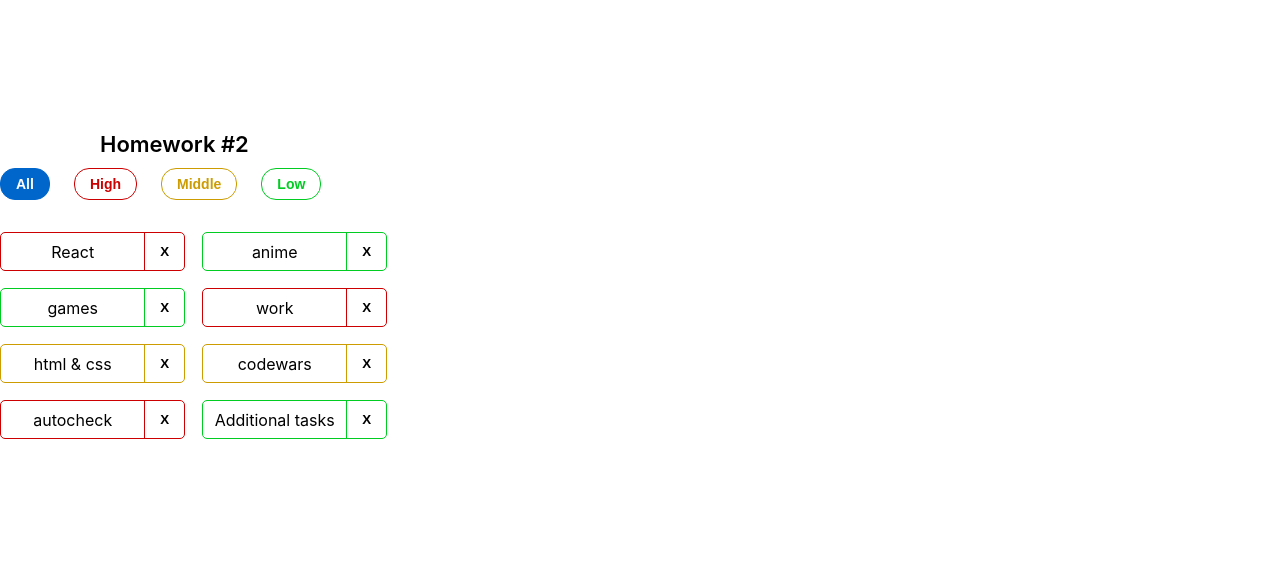
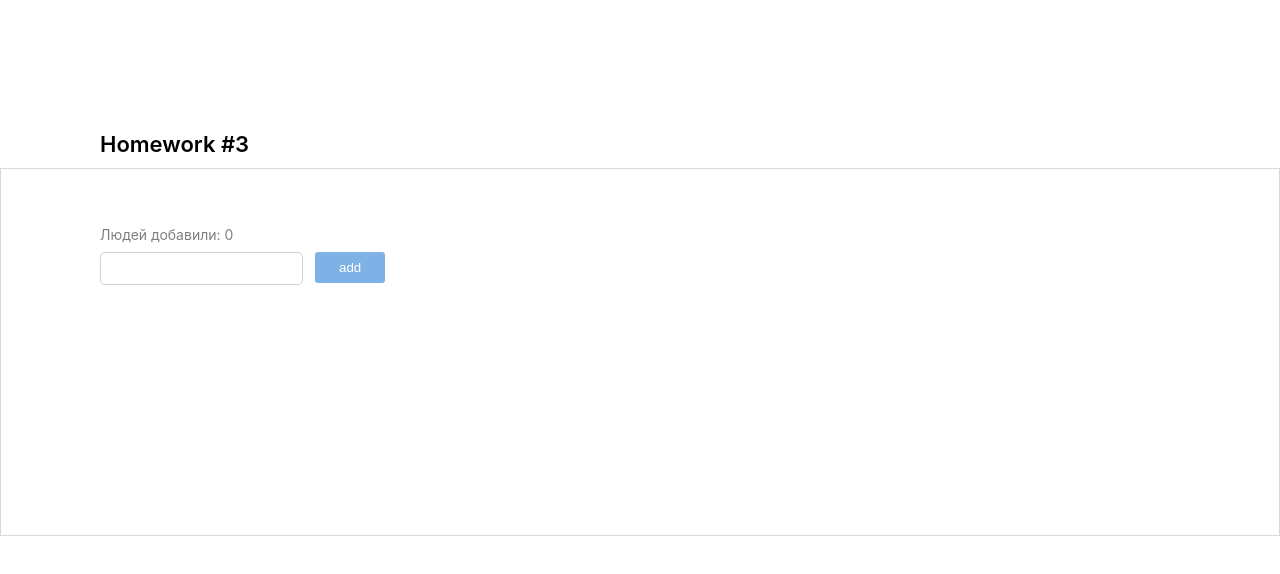
Before and after one commit to puerchik/hw_autocheck, a React (Create React App) app: page /#/pre-junior in a window 1280 px wide. Shown: the top 574 px of the page. Built offline with nearby package versions, Linux system fonts and the light colour scheme.

Commit message:
homework 3

```diff
--- a/src/s1-main/App.module.css
+++ b/src/s1-main/App.module.css
@@ -3,7 +3,8 @@
 }
 
 .hw {
-
+    padding-top: 57px;
+    padding-bottom: 243px;
 }
 
 .hwTitle {
--- a/src/s1-main/App.tsx
+++ b/src/s1-main/App.tsx
@@ -2,14 +2,15 @@
 import s from './App.module.css'
 import HW1 from '../s2-homeworks/hw01/HW1'
 import HW2 from '../s2-homeworks/hw02/HW2'
+import HW3 from '../s2-homeworks/hw03/HW3'
 
 
 function App() {
     return (
         <div className={s.App}>
             {/* <HW1/> */}
-            <HW2/>
-            {/*<HW3/>*/}
+            {/* <HW2/> */}
+            <HW3/>
             {/*<HW4/>*/}
 
             {/*при выполнении дз 5 и более - закомментировать здесь дз 1-4, так как они есть внутри дз 5*/}
--- a/src/s2-homeworks/hw03/Greeting.module.css
+++ b/src/s2-homeworks/hw03/Greeting.module.css
@@ -1,35 +1,70 @@
-.greetingForm {
-}
+.greetingForm {}
 
-.inputAndButtonContainer {
-}
+.inputAndButtonContainer {}
 
 .error {
+    font-style: normal;
+    font-weight: 400;
+    font-size: 14px;
+    line-height: 17px;
+    color: #CC0000;
 }
 
 .input {
+    margin-right: 12px;
+    border: 1px solid #D1D1D1;
+    border-radius: 5px;
+    padding: 8px 12px;
+    margin-bottom: 7px;
 }
 
 .input:focus {
+    outline: none;
 }
 
 .errorInput {
+    margin-right: 12px;
+    border: 1px solid #CC0000;
+    border-radius: 5px;
+    padding: 8px 12px;
+    margin-bottom: 7px;
 }
 
 .button {
+    background: #0066CC;
+    border-radius: 3px;
+    color: #FFFFFF;
+    padding: 8px 24px;
+    height: 100%;
+    border: none;
 }
 
 .button:focus {
+
 }
 
-.button:active {
-}
+.button:active {}
 
 .button:disabled {
+    background: #0066CC;
+    opacity: 0.5;
+    border-radius: 3px;
+    color: #FFFFFF;
+    padding: 8px 24px;
+    height: 100%;
 }
 
 .text {
+    font-style: normal;
+    font-weight: 400;
+    font-size: 14px;
+    line-height: 17px;
+    color: rgba(0, 0, 0, 0.5);
+    margin-bottom: 9px;
 }
 
-.greeting {
+.greeting {}
+
+.inputWrapper {
+    display: flex;
 }
--- a/src/s2-homeworks/hw03/Greeting.tsx
+++ b/src/s2-homeworks/hw03/Greeting.tsx
@@ -1,15 +1,15 @@
-import React, {ChangeEvent, KeyboardEvent} from 'react'
+import React, { ChangeEvent, KeyboardEvent } from 'react'
 import s from './Greeting.module.css'
 
 type GreetingPropsType = {
-    name: any // need to fix any
-    setNameCallback: any // need to fix any
-    addUser: any // need to fix any
-    onBlur: any // need to fix any
-    onEnter: any // need to fix any
-    error: any // need to fix any
-    totalUsers: any // need to fix any
-    lastUserName?: any // need to fix any
+    name: string // need to fix any
+    setNameCallback: (e: ChangeEvent<HTMLInputElement>) => void // need to fix any
+    addUser: () => void // need to fix any
+    onBlur: () => void // need to fix any
+    onEnter: (e: KeyboardEvent<HTMLInputElement>) => void // need to fix any
+    error: string // need to fix any
+    totalUsers: number // need to fix any
+    lastUserName?: string | undefined // need to fix any
 }
 
 // презентационная компонента (для верстальщика)
@@ -25,7 +25,7 @@
         lastUserName,
     } // деструктуризация пропсов
 ) => {
-    const inputClass = s.errorInput // need to fix with (? s.errorInput : s.input)
+    const inputClass = error ? s.errorInput : s.input // need to fix with (? s.errorInput : s.input)
 
     return (
         <div id={'hw3-form'} className={s.greetingForm}>
@@ -37,6 +37,7 @@
             </div>
 
             <div className={s.inputAndButtonContainer}>
+                <div className={s.inputWrapper}>
                     <div>
                         <input
                             id={'hw3-input'}
@@ -66,6 +67,8 @@
                     </button>
                 </div>
 
+            </div>
+
             {lastUserName && (
                 <div className={s.greeting}>
                     Привет <span id={'hw3-last-user'}>{lastUserName}</span>!
--- a/src/s2-homeworks/hw03/GreetingContainer.tsx
+++ b/src/s2-homeworks/hw03/GreetingContainer.tsx
@@ -3,21 +3,35 @@
 import { UserType } from './HW3'
 
 type GreetingContainerPropsType = {
-    users: any // need to fix any
-    addUserCallback: any // need to fix any
+    users: UserType[] // need to fix any
+    addUserCallback: (name: string) => void // need to fix any
 }
 
-export const pureAddUser = (name: any, setError: any, setName: any, addUserCallback: any) => {
+export const pureAddUser = (name: string, setError: (arg: string) => void, setName: (arg: string) => void, addUserCallback: (arg: string) => void) => {
+    if (name.trim() === '') {
+        setError('Ошибка! Введите имя!')
+    } else {
+        addUserCallback(name)
+        setName('')
+    }
     // если имя пустое - показать ошибку: setError('Ошибка! Введите имя!'),
     // иначе - добавить юзера при помощи addUserCallback и очистить инпут засетав ''
     // проверить на пустоту можно при помощи метода trim(). К примеру: name.trim() !== ''
     // ЕСЛИ НЕ БУДЕТ ПОЛУЧАТЬСЯ, НЕ РАССТРАИВАЙСЯ. НА ЧЕТВЕРТОМ ЗАНЯТИИ ПО ТУДУЛИСТУ НАУЧИМ), НО ВСЕ ТАКИ ПОПЫТАЙСЯ))
 }
 
-export const pureOnBlur = (name: any, setError: any) => { // если имя пустое - показать ошибку
+export const pureOnBlur = (name: string, setError: (arg: string) => void) => {
+    if (name.trim() === '') {
+        setError('Ошибка! Введите имя!')
+    }
+    // если имя пустое - показать ошибку
 }
 
-export const pureOnEnter = (e: any, addUser: any) => { // если нажата кнопка Enter - добавить
+export const pureOnEnter = (e: KeyboardEvent<HTMLInputElement>, addUser: () => void) => {
+    if (e.key === 'Enter') {
+        addUser()
+    }
+    // если нажата кнопка Enter - добавить
 }
 
 // более простой и понятный для новичков
@@ -29,11 +43,11 @@
     addUserCallback,
 }) => {
     // деструктуризация пропсов
-    const [name, setName] = useState<any>('') // need to fix any
-    const [error, setError] = useState<any>('') // need to fix any
+    const [name, setName] = useState<string>('') // need to fix any
+    const [error, setError] = useState<string>('') // need to fix any
 
-    const setNameCallback = (e: any) => { // need to fix any
-        setName('some name') // need to fix
+    const setNameCallback = (e: ChangeEvent<HTMLInputElement>) => { // need to fix any
+        setName(e.currentTarget.value) // need to fix
 
         error && setError('')
     }
@@ -51,13 +65,15 @@
         pureOnBlur(name, setError)
     }
 
-    const onEnter = (e: any) => {
+    const onEnter = (e: KeyboardEvent<HTMLInputElement>) => {
         // и здесь все тоже самое...)
         pureOnEnter(e, addUser)
     }
 
-    const totalUsers = 0 // need to fix
-    const lastUserName = 'some name' // need to fix
+
+    const totalUsers = users.length // need to fix
+    const lastUserName = totalUsers > 0 ? users[users.length - 1].name : undefined // need to fix
+
 
     return (
         <Greeting
--- a/src/s2-homeworks/hw03/HW3.tsx
+++ b/src/s2-homeworks/hw03/HW3.tsx
@@ -4,38 +4,43 @@
 import GreetingContainer from './GreetingContainer'
 
 /*
-* 1 - описать тип UserType
-* 2 - указать нужный тип в useState с users
-* 3 - дописать типы и логику функции pureAddUserCallback и проверить её тестами
-* 4 - в файле GreetingContainer.tsx дописать типизацию пропсов
-* 5 - в файле GreetingContainer.tsx указать нужные типы в useState с name и error
-* 6 - в файле GreetingContainer.tsx дописать тип и логику функции setNameCallback
-* 7 - в файле GreetingContainer.tsx дописать логику функций pureAddUser, pureOnBlur, pureOnEnter и проверить их тестами
-* 8 - в файле GreetingContainer.tsx вычислить количество добавленных и имя последнего (totalUsers, lastUserName)
-* 9 - в файле Greeting.tsx дописать типизацию пропсов
-* 10 - в файле Greeting.tsx вычислить inputClass в зависимости от наличия ошибки
+* 1 - описать тип UserType +++
+* 2 - указать нужный тип в useState с users +++
+* 3 - дописать типы и логику функции pureAddUserCallback и проверить её тестами +++
+* 4 - в файле GreetingContainer.tsx дописать типизацию пропсов +++
+* 5 - в файле GreetingContainer.tsx указать нужные типы в useState с name и error +++
+* 6 - в файле GreetingContainer.tsx дописать тип и логику функции setNameCallback +++
+* 7 - в файле GreetingContainer.tsx дописать логику функций pureAddUser, pureOnBlur, pureOnEnter и проверить их тестами +++
+* 8 - в файле GreetingContainer.tsx вычислить количество добавленных и имя последнего (totalUsers, lastUserName) +++
+* 9 - в файле Greeting.tsx дописать типизацию пропсов +++
+* 10 - в файле Greeting.tsx вычислить inputClass в зависимости от наличия ошибки +++
 * 11 - сделать стили в соответствии с дизайном
 * */
 
 // types
 export type UserType = {
-    _id: any // need to fix any
-    name: any // need to fix any
+    _id: string // need to fix any
+    name: string // need to fix any
 }
 
-export const pureAddUserCallback = (name: any, setUsers: any, users: any) => { // need to fix any
+export const pureAddUserCallback = (name: string, setUsers: ([]) => void, users: UserType[]) => { // need to fix any
     const user = {
+        _id: v1,
+        name: name
+
         // need to fix
         // нужно создать новый объект соответствующий типу UserType
         // не забыть   сгенеририовать _id и вставить пришедший в функцию name
     }
+    setUsers([...users, user])
     //засетайЮзеров([...старые users, и наш новый user])
 }
 
 const HW3 = () => {
-    const [users, setUsers] = useState<any>([]) // need to fix any
+    const [users, setUsers] = useState<UserType[]>([]) // need to fix any
 
-    const addUserCallback = (name: any) => { // need to fix any
+
+    const addUserCallback = (name: string) => { // need to fix any
         pureAddUserCallback(name, setUsers, users)
     }
 
@@ -43,13 +48,17 @@
         <div id={'hw3'}>
             <div className={s2.hwTitle}>Homework #3</div>
             {/*для автоматической проверки дз (не менять)*/}
+            <div className={s2.messagesBox}>
+                <div className={s2.container}>
+                    <div className={s2.hw}>
+                        <GreetingContainer
+                            users={users}
+                            addUserCallback={addUserCallback}
+                        />
+                    </div>
+                </div>
+            </div>
 
-            <div className={s2.hw}>
-                <GreetingContainer
-                    users={users}
-                    addUserCallback={addUserCallback}
-                />
-            </div>
         </div>
     )
 }
```
Lines whose indentation alone changed are shown as unchanged.
